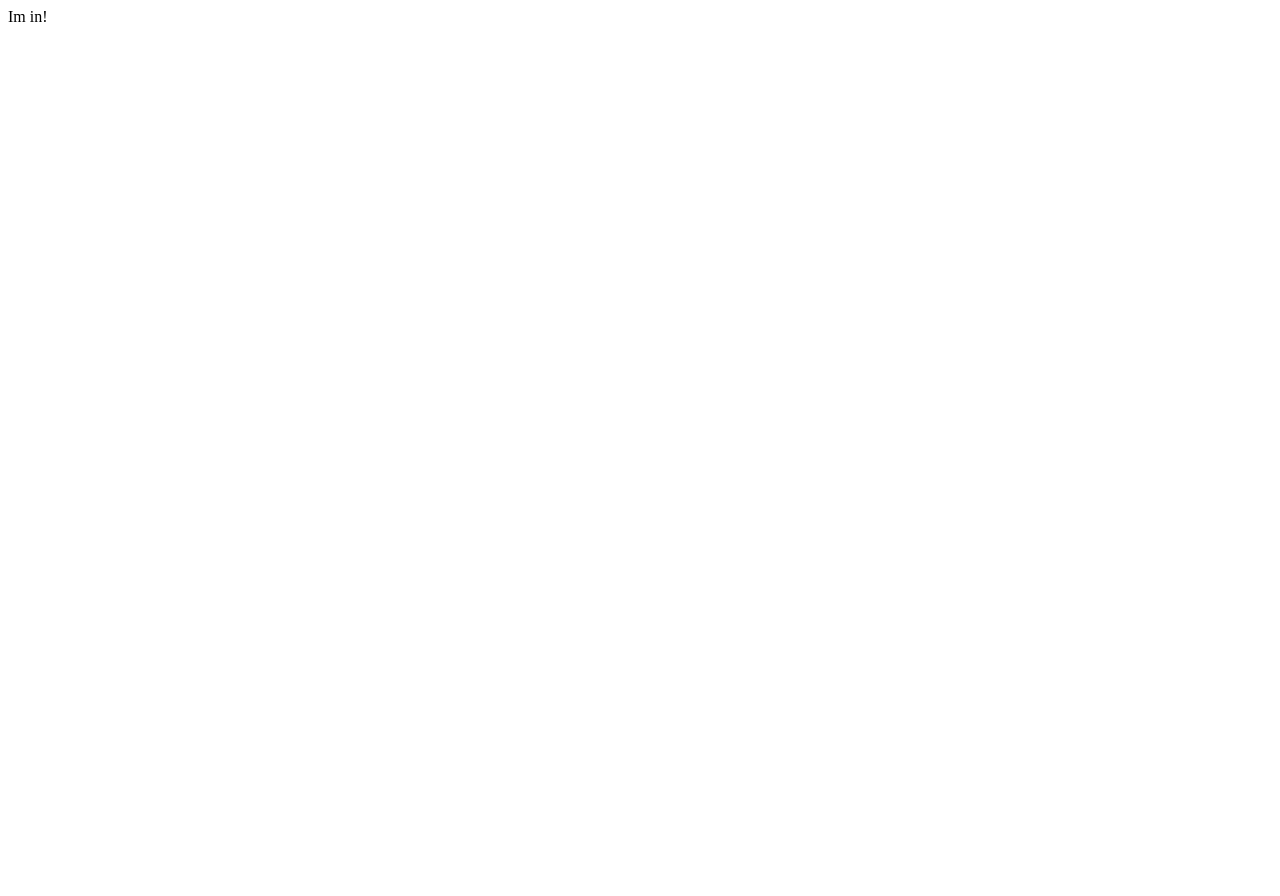
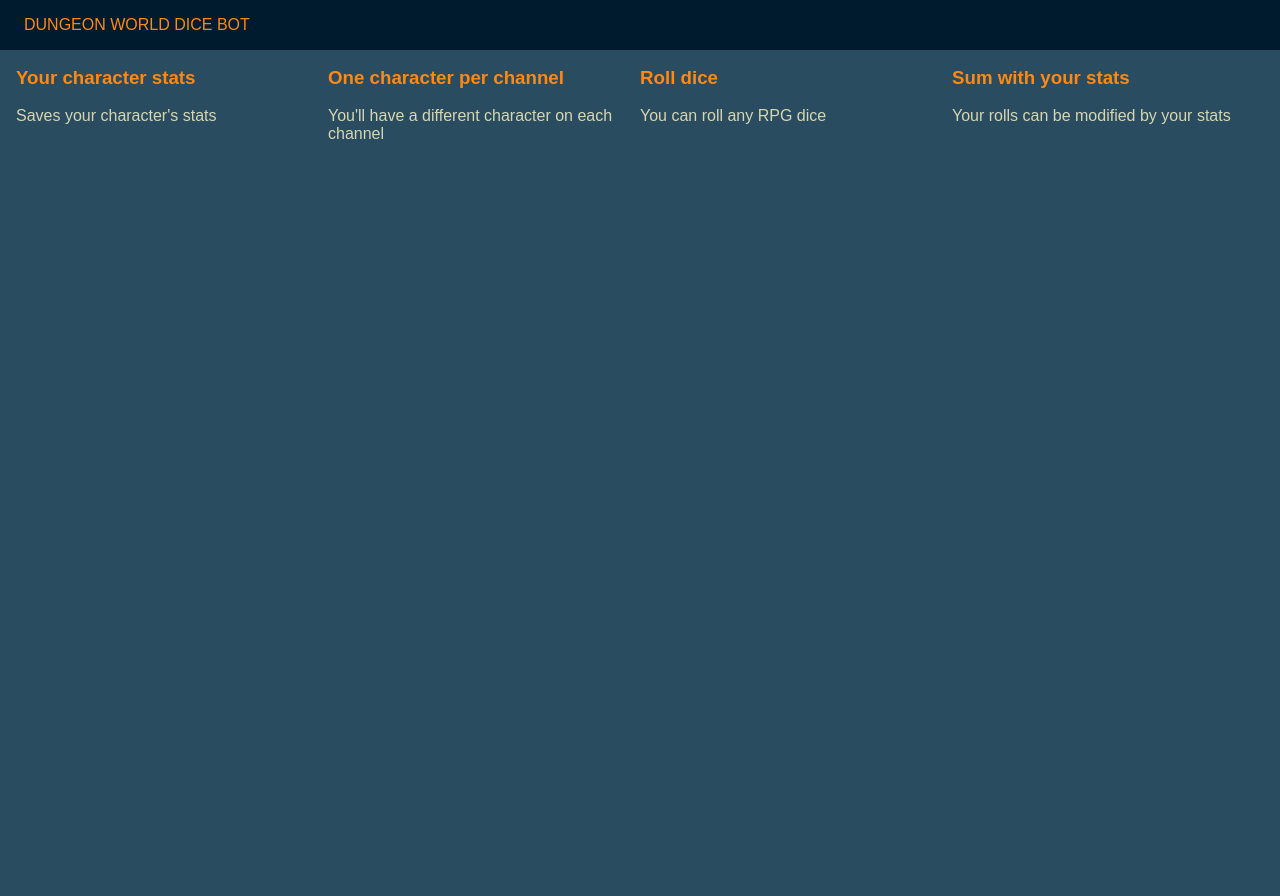
Before and after one commit to xisberto/DungeonWorldDice, a Flask app: page / in a window 1280 px wide. Before the commit the page is almost empty. Before the commit the page ends 22 px from the top, so only its background shows below. Run offline with Flask 2, Linux system fonts and the light colour scheme; some libraries are stand-ins or nearby versions.

Commit message:
Adding a info page

```diff
--- a/keep_alive.py
+++ b/keep_alive.py
@@ -1,4 +1,4 @@
-from flask import Flask
+from flask import Flask, render_template
 from threading import Thread
 import random
 
@@ -6,8 +6,8 @@ import random
 app = Flask('')
 
 @app.route('/')
-def home():
-	return 'Im in!'
+def index():
+	return render_template('index.html')
 
 def run():
   app.run(
--- a/main.py
+++ b/main.py
@@ -18,7 +18,6 @@ async def on_ready():  # When the bot is ready
 
 extensions = [
 	'cogs.cog_example',
-  'cogs.cog_dice',
   'cogs.cog_chars'
 ]
 
--- /dev/null
+++ b/static/css/main.css
@@ -0,0 +1,23 @@
+html {
+  height: 100%;
+}
+
+body {
+  height: 100%;
+}
+
+.pure-menu {
+  background: #001B2E;
+  padding: 0.5em;
+}
+
+.pure-menu-heading, h3 {
+  color: #FF8811;
+}
+
+main {
+  background: #294C60;
+  color: #D6D6B1;
+  height: 100%;
+  padding: 3em 1em;
+}
--- a/templates/index.html
+++ b/templates/index.html
@@ -3,9 +3,38 @@
 <head>
   <meta charset="UTF-8">
   <meta name="viewport" content="width=device-width, initial-scale=1.0">
-  <title>Dungeon World Chars</title>
+  <link rel="stylesheet" href="https://unpkg.com/purecss@2.0.6/build/pure-min.css" integrity="sha384-Uu6IeWbM+gzNVXJcM9XV3SohHtmWE+3VGi496jvgX1jyvDTXfdK+rfZc8C1Aehk5" crossorigin="anonymous">
+  <link rel="stylesheet" href="https://unpkg.com/purecss@2.0.6/build/grids-responsive-min.css">
+  <link rel="stylesheet" href="{{ url_for('static', filename='css/main.css')}}">
+  <title>Dungeon World Dice Bot</title>
 </head>
 <body>
 
+  <header class="header">
+    <div class="pure-menu pure-menu-horizontal pure-menu-fixed">
+      <a class="pure-menu-heading" href="">Dungeon World Dice Bot</a>
+    </div>
+  </header>
+
+  <main class="pure-g">
+
+    <div class="pure-u-1 pure-u-md-1-2 pure-u-lg-1-4">
+      <h3 class="feature-head">Your character stats</h3>
+      <p>Saves your character's stats</p>
+    </div>
+    <div class="pure-u-1 pure-u-md-1-2 pure-u-lg-1-4">
+      <h3 class="feature-head">One character per channel</h3>
+      <p>You'll have a different character on each channel</p>
+    </div>
+    <div class="pure-u-1 pure-u-md-1-2 pure-u-lg-1-4">
+      <h3 class="feature-head">Roll dice</h3>
+      <p>You can roll any RPG dice</p>
+    </div>
+    <div class="pure-u-1 pure-u-md-1-2 pure-u-lg-1-4">
+      <h3 class="feature-head">Sum with your stats</h3>
+      <p>Your rolls can be modified by your stats</p>
+    </div>
+  </main>
+
 </body>
 </html>
```
Also changed, not shown: 1 other file.
